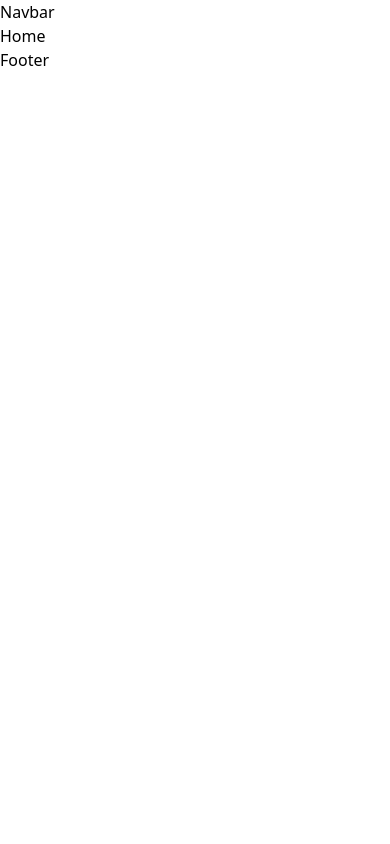
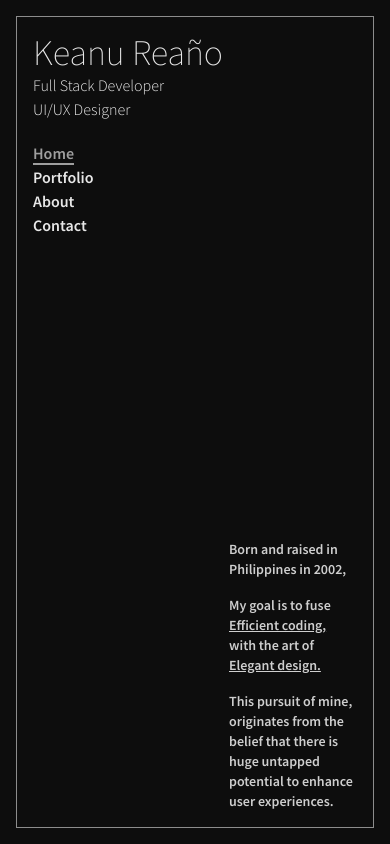
Before and after one commit to keanureano/firebase-portfolio, a React (Vite) app: page / in a window 390 px wide. Built offline with nearby package versions, Linux system fonts and the light colour scheme.

Commit message:
finish homepage mobile design

```diff
--- a/src/index.css
+++ b/src/index.css
@@ -1,9 +1,38 @@
+@import url("https://fonts.googleapis.com/css2?family=Source+Sans+Pro:ital,wght@0,200;0,300;0,400;0,600;0,700;0,900;1,200;1,300;1,400;1,600;1,700;1,900&display=swap");
 @tailwind base;
 @tailwind components;
 @tailwind utilities;
 
 @layer base {
   #root {
-    @apply min-h-screen w-screen;
+    @apply w-screen h-screen select-none font-primary;
+  }
+
+  h1 {
+    @apply text-4xl font-extralight;
+  }
+
+  h2 {
+    @apply font-light;
+  }
+
+  p {
+    @apply font-semibold text-sm text-white/80;
+  }
+
+  a {
+    @apply transition cursor-pointer hover:opacity-80 hover:animate-pulse;
+  }
+
+  header a {
+    @apply hover:translate-x-1;
+  }
+
+  main a {
+    @apply hover:-translate-x-1;
   }
 }
+
+a.active {
+  @apply underline text-white/60 underline-offset-4 decoration-2;
+}
--- a/src/main.jsx
+++ b/src/main.jsx
@@ -3,23 +3,33 @@ import ReactDOM from "react-dom/client";
 import "./index.css";
 import { createBrowserRouter, RouterProvider } from "react-router-dom";
 import Layout from "./pages/Layout";
-import Error from "./pages/Error";
+import ErrorPage from "./pages/ErrorPage";
 import Home from "./pages/Home";
+import Portfolio from "./pages/Portfolio";
 import About from "./pages/About";
+import Contact from "./pages/Contact";
 
 const router = createBrowserRouter([
   {
     path: "/",
     element: <Layout />,
-    errorElement: <Error />,
+    errorElement: <ErrorPage />,
     children: [
       {
         index: true,
         element: <Home />,
       },
       {
+        path: "portfolio/",
+        element: <Portfolio />,
+      },
+      {
         path: "about/",
         element: <About />,
+      },
+      {
+        path: "contact/",
+        element: <Contact />,
       },
     ],
   },
--- a/src/pages/About.jsx
+++ b/src/pages/About.jsx
@@ -1,3 +1,13 @@
 export default function About() {
-  return <div>About</div>;
+  return (
+    <div className="w-96">
+      <h1>About</h1>
+      <p>
+        Lorem ipsum dolor sit amet, consectetur adipisicing elit. Cum aperiam
+        rerum asperiores sint, quidem harum unde ex reprehenderit aut quae dolor
+        nesciunt nisi consectetur et accusantium molestiae. Aspernatur,
+        veritatis dolore.
+      </p>
+    </div>
+  );
 }
--- /dev/null
+++ b/src/pages/Contact.jsx
@@ -0,0 +1,13 @@
+export default function About() {
+  return (
+    <div>
+      <h1>Contact</h1>
+      <p>
+        Lorem ipsum dolor, sit amet consectetur adipisicing elit. Voluptate
+        harum mollitia vero dolore natus sed minima atque praesentium magnam,
+        fuga dolorum sit nam blanditiis beatae porro odit voluptatem delectus
+        quibusdam.
+      </p>
+    </div>
+  );
+}
--- a/src/pages/Error.jsx
+++ b/src/pages/ErrorPage.jsx
@@ -1,11 +1,11 @@
 import { useRouteError } from "react-router-dom";
 
-export default function Error() {
+export default function ErrorPage() {
   const error = useRouteError();
   console.error(error);
 
   return (
-    <div className="flex flex-col h-screen justify-center items-center">
+    <div className="flex flex-col h-screen justify-center bg-black-900 text-white/90 items-center">
       <h1>Oops!</h1>
       <p>An unexpected error has occured.</p>
       <p>
--- a/src/pages/Home.jsx
+++ b/src/pages/Home.jsx
@@ -1,3 +1,24 @@
 export default function Home() {
-  return <div>Home</div>;
+  return (
+    <div className="home w-32 space-y-4">
+      <div>
+        <p>Born and raised in</p>
+        <p>Philippines in 2002,</p>
+      </div>
+      <div>
+        <p>My goal is to fuse</p>
+        <p className="underline">Efficient coding,</p>
+        <p>with the art of</p>
+        <p className="underline">Elegant design.</p>
+      </div>
+      <div>
+        <p>This pursuit of mine,</p>
+        <p>originates from the</p>
+        <p>belief that there is</p>
+        <p>huge untapped</p>
+        <p>potential to enhance</p>
+        <p>user experiences.</p>
+      </div>
+    </div>
+  );
 }
--- a/src/pages/Layout.jsx
+++ b/src/pages/Layout.jsx
@@ -1,11 +1,43 @@
 import { Outlet } from "react-router-dom";
+import { Link, NavLink } from "react-router-dom";
 
 export default function Layout() {
   return (
-    <div>
-      Navbar
-      <Outlet />
-      Footer
+    <div className="w-full h-full p-4 md:p-12 bg-black-900 text-white/90">
+      <div className="flex flex-col justify-between w-full h-full p-4 md:p-12 border border-black-400">
+        <Header />
+        <Main />
+      </div>
     </div>
   );
 }
+
+function Header() {
+  return (
+    <header className="space-y-5">
+      <div className="flex">
+        <Link to="/">
+          <h1>Keanu Reaño</h1>
+          <h2>Full Stack Developer</h2>
+          <h2>UI/UX Designer</h2>
+        </Link>
+      </div>
+      <div className="flex">
+        <nav className="flex flex-col font-semibold">
+          <NavLink to="/">Home</NavLink>
+          <NavLink to="/portfolio">Portfolio</NavLink>
+          <NavLink to="/about">About</NavLink>
+          <NavLink to="/contact">Contact</NavLink>
+        </nav>
+      </div>
+    </header>
+  );
+}
+
+function Main() {
+  return (
+    <main className="flex justify-end">
+      <Outlet />
+    </main>
+  );
+}
--- /dev/null
+++ b/src/pages/Portfolio.jsx
@@ -0,0 +1,13 @@
+export default function Portfolio() {
+  return (
+    <div>
+      <h1>Portfolio</h1>
+      <p>
+        Lorem ipsum dolor, sit amet consectetur adipisicing elit. Voluptate
+        harum mollitia vero dolore natus sed minima atque praesentium magnam,
+        fuga dolorum sit nam blanditiis beatae porro odit voluptatem delectus
+        quibusdam.
+      </p>
+    </div>
+  );
+}
--- a/tailwind.config.js
+++ b/tailwind.config.js
@@ -2,7 +2,31 @@
 export default {
   content: ["./index.html", "./src/**/*.{js,ts,jsx,tsx}"],
   theme: {
-    extend: {},
+    extend: {
+      fontFamily: {
+        primary: ["Source Sans Pro", "sans-serif"],
+      },
+      colors: {
+        black: {
+          default: "#000000",
+          50: "#E6E6E6",
+          100: "#D9D9D9",
+          200: "#BFBFBF",
+          300: "#A6A6A6",
+          400: "#8C8C8C",
+          500: "#737373",
+          600: "#595959",
+          700: "#404040",
+          800: "#262626",
+          900: "#0D0D0D",
+          950: "#000000",
+        },
+      },
+      scale: {
+        101: "1.01",
+        102: "1.02",
+      },
+    },
   },
   plugins: [],
 };
```
Also changed, not shown: src/assets/portrait.jpeg (added).
